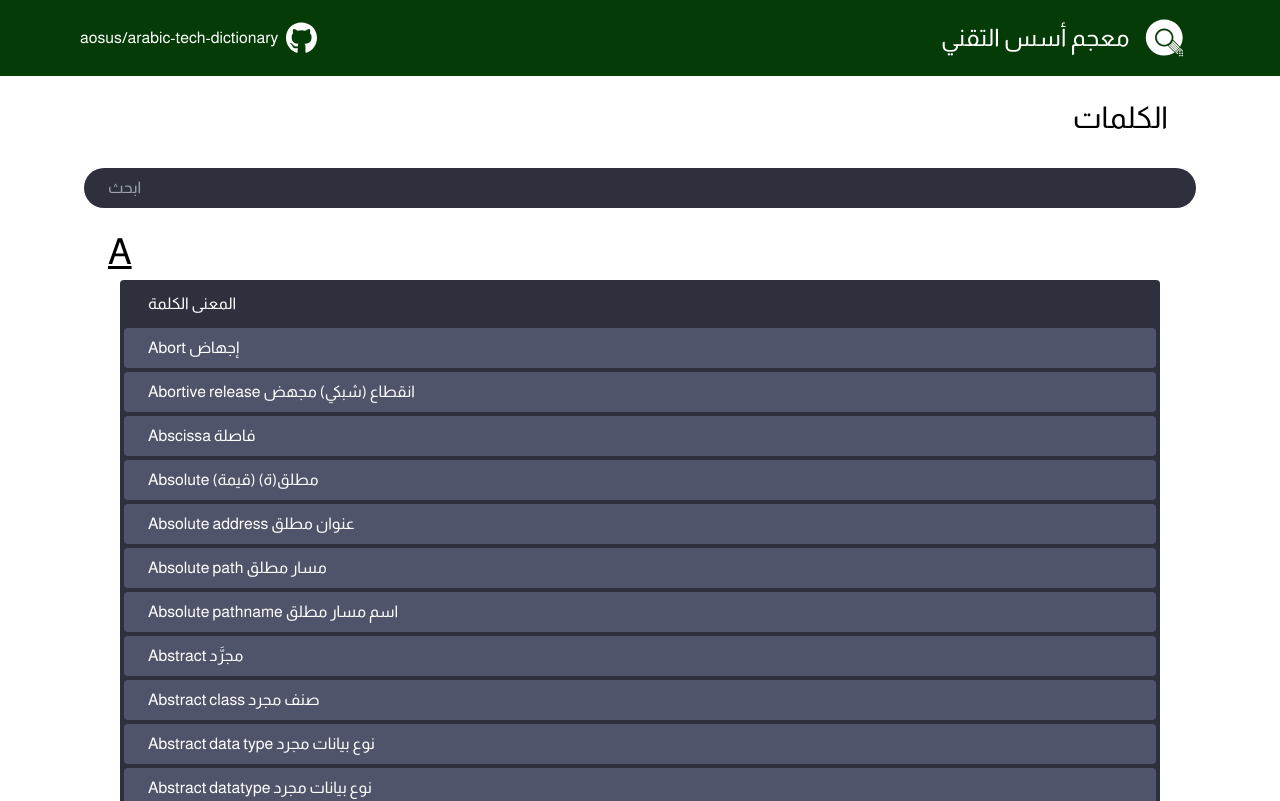
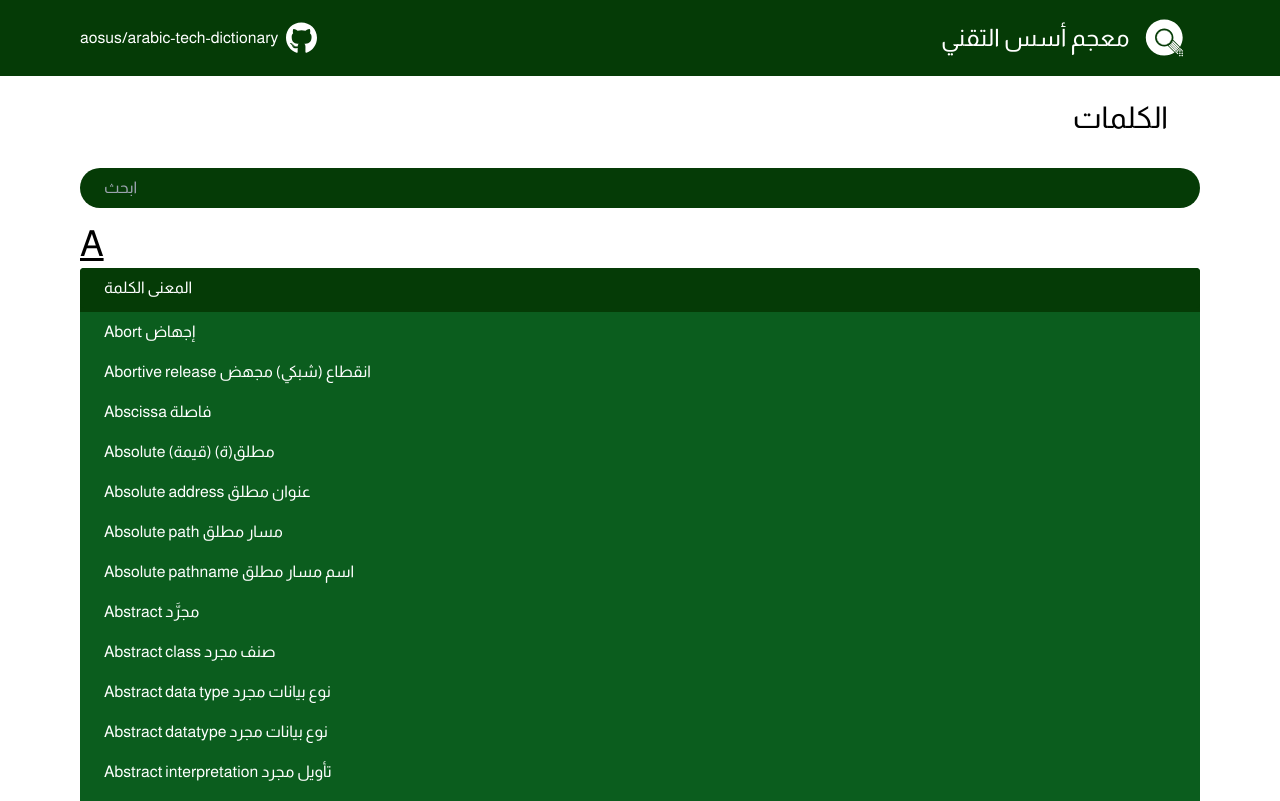
Before and after one commit to aosus/aosus-dictionary, a Nuxt app: page /dictionary in a window 1280 px wide. Shown: the top 801 px of the page. Built offline with nearby package versions, Linux system fonts and the light colour scheme.

Commit message:
refactor

```diff
--- a/frontend/pages/dictionary.vue
+++ b/frontend/pages/dictionary.vue
@@ -9,10 +9,10 @@
       class="card my-4 rounded-full block outline-solid-current"
     />
     <div v-for="group in wordGroup" :key="group.key">
-      <h1 dir="ltr" class="text-4xl my-2 px-6 mx-1 border-b-solid border-b-black">
+      <h1 dir="ltr" class="text-4xl">
         <span v-text="group.key" class="underline" />
       </h1>
-      <div class="bg-[#2e303e] rounded py-1 mt-1 md:mx-10">
+      <div class="bg-[#053B06] rounded mt-1">
         <div dir="ltr" class="card rounded mb-1 ">
           <span>المعنى</span> <span>الكلمة</span>
         </div>
@@ -20,7 +20,7 @@
           dir="ltr"
           v-for="child in group.children"
           :key="child.word"
-          class="card rounded mb-1 !bg-[#50546a]"
+          class="card !bg-[#0B5D1E] under-border"
         >
           <span class="" v-text="child.word" />
           <span class="" v-text="child.translate" />
@@ -65,6 +65,10 @@ export default {
 
 <style>
 .card {
-  @apply "flex px-6 mx-1 py-2 bg-[#2e303e] text-white justify-between";
+  @apply "flex px-6 py-2 bg-[#053B06] text-white justify-between";
+}
+
+.under-border {
+  @apply "border-b-black border-solid border-b";
 }
 </style>
```
